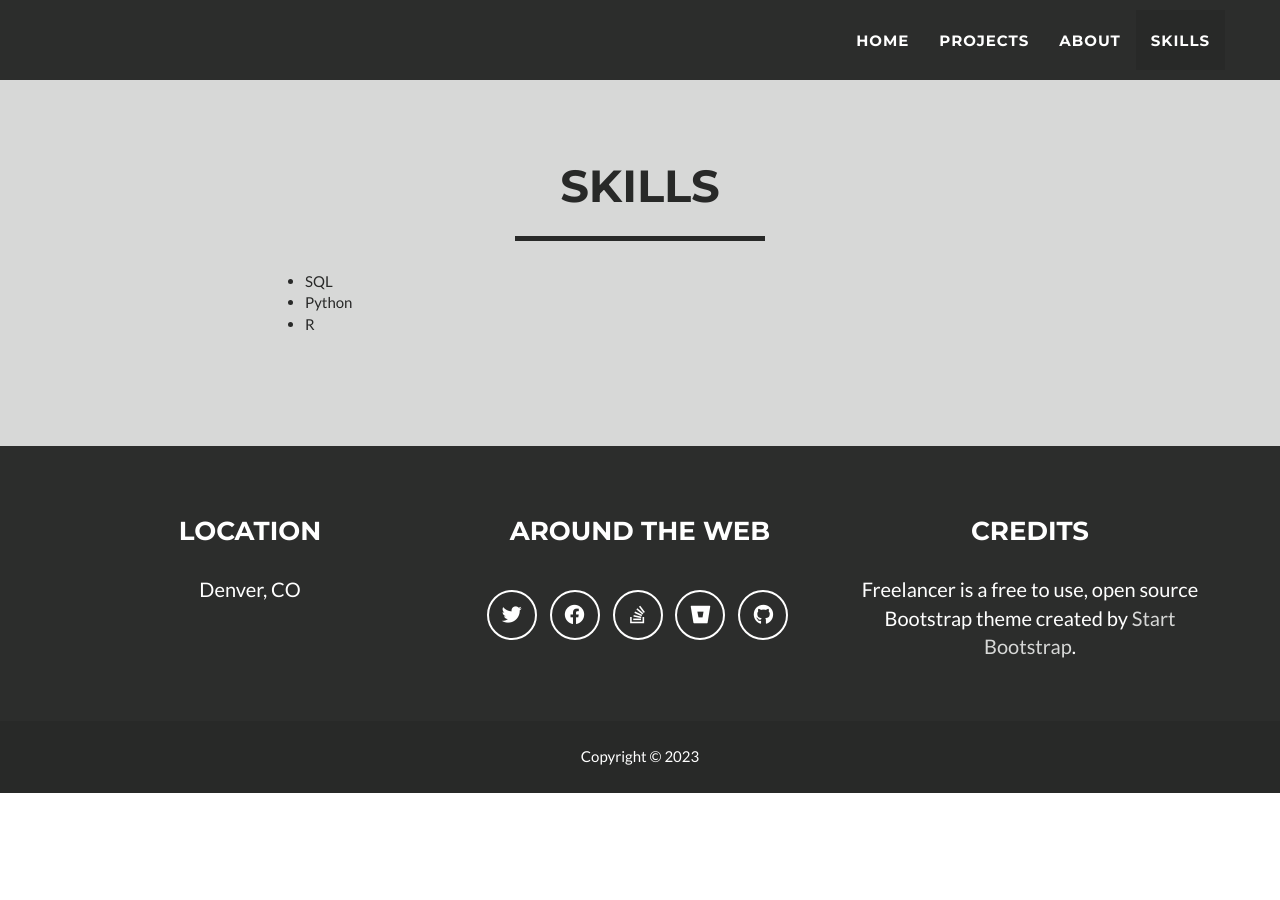
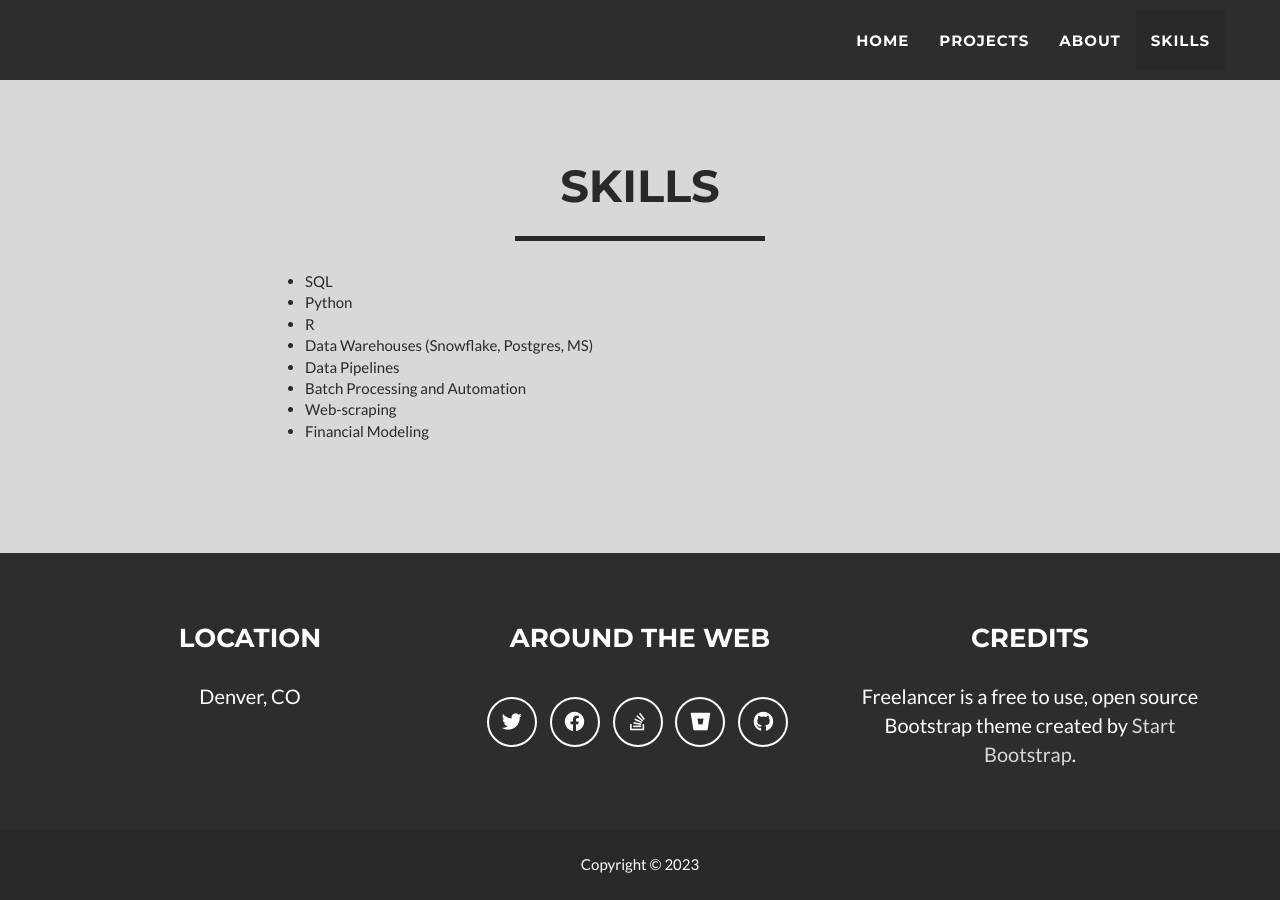
Before and after one commit to brf217/brf217.github.io, a Jekyll site: the page built from _posts/2014-07-18-project-1.markdown, in a window 1280 px wide and 900 px high, scrolled down 2303 px. Built offline with Jekyll 4.4.1, drawn with Linux system fonts in a browser that asks for light colours; before the commit the page ends 3096 px from its top, so only the background shows below that.

Commit message:
Update skills.html

```diff
--- a/_includes/skills.html
+++ b/_includes/skills.html
@@ -13,6 +13,11 @@
         <li>SQL</li>
         <li>Python</li>
         <li>R</li>
+        <li>Data Warehouses (Snowflake, Postgres, MS)</li>
+        <li>Data Pipelines</li>
+        <li>Batch Processing and Automation</li>
+        <li>Web-scraping</li>
+        <li>Financial Modeling</li>
       </ul>
       </div>
     </div>
```
